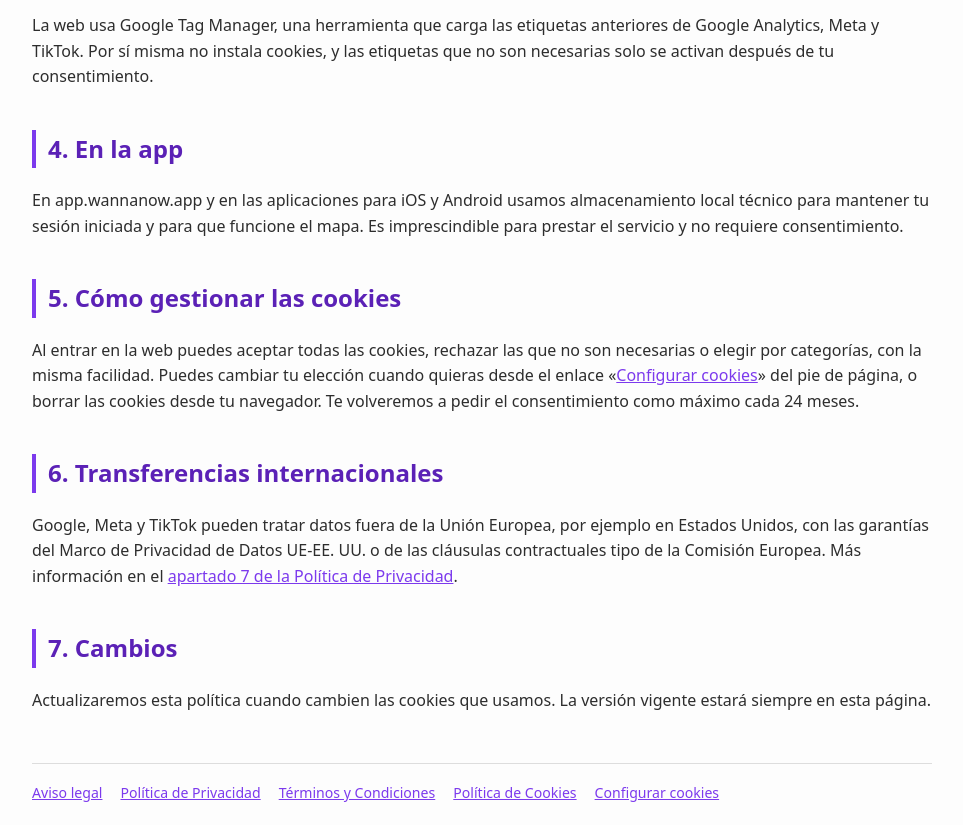
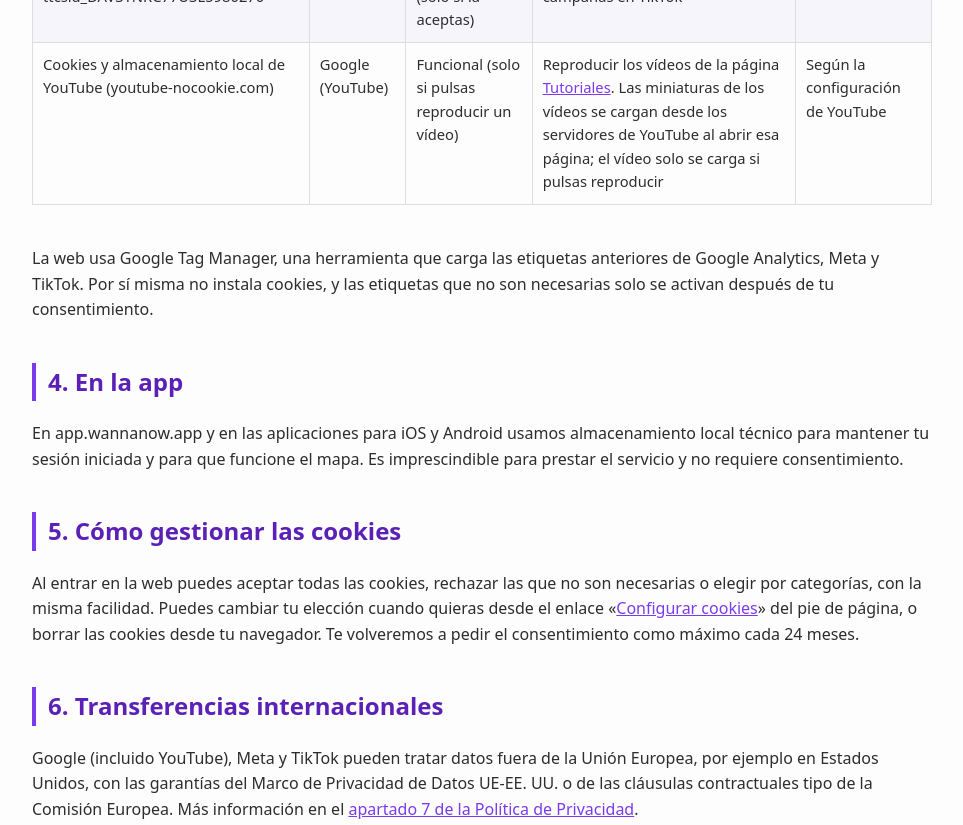
Before and after one commit to bynowapp-lab/wannanow, a plain HTML site: page politica-de-cookies/index.html in a window 1280 px wide. Shown: the part 1039-1864 px from the top of the page, without its empty margins (158-1121 px from the left). Drawn offline with Linux system fonts and the light colour scheme.

Commit message:
Política de Cookies: YouTube (vídeos de /tutoriales/)

```diff
--- a/politica-de-cookies/index.html
+++ b/politica-de-cookies/index.html
@@ -121,7 +121,7 @@ height="0" width="0" style="display:none;visibility:hidden"></iframe></noscript>
 <a href="/" class="back-link">← Volver a WannaNow</a>
 
 <h1>Política de Cookies</h1>
-<p class="updated">Última actualización: 14 de noviembre de 2026</p>
+<p class="updated">Última actualización: 17 de noviembre de 2026</p>
 
 <h2 id="que-son">1. Qué son las cookies</h2>
 <p>Las cookies y tecnologías similares son pequeños archivos o datos que una web guarda en tu dispositivo para funcionar o para recordar información sobre tu visita.</p>
@@ -138,6 +138,7 @@ height="0" width="0" style="display:none;visibility:hidden"></iframe></noscript>
     <tr><td>_fbp</td><td>Meta</td><td>Publicidad (solo si la aceptas)</td><td>Medir la eficacia de nuestras campañas en Facebook e Instagram</td><td>3 meses</td></tr>
     <tr><td>fr</td><td>Meta</td><td>Publicidad (solo si la aceptas)</td><td>Mostrar y medir anuncios en las plataformas de Meta</td><td>3 meses</td></tr>
     <tr><td>_ttp, _tt_enable_cookie, ttcsid, ttcsid_DAV3TNRC77U3L5980270</td><td>TikTok</td><td>Publicidad (solo si la aceptas)</td><td>Medir la eficacia de nuestras campañas en TikTok</td><td>3 meses</td></tr>
+    <tr><td>Cookies y almacenamiento local de YouTube (youtube-nocookie.com)</td><td>Google (YouTube)</td><td>Funcional (solo si pulsas reproducir un vídeo)</td><td>Reproducir los vídeos de la página <a href="/tutoriales/">Tutoriales</a>. Las miniaturas de los vídeos se cargan desde los servidores de YouTube al abrir esa página; el vídeo solo se carga si pulsas reproducir</td><td>Según la configuración de YouTube</td></tr>
 </table>
 </div>
 <p>La web usa Google Tag Manager, una herramienta que carga las etiquetas anteriores de Google Analytics, Meta y TikTok. Por sí misma no instala cookies, y las etiquetas que no son necesarias solo se activan después de tu consentimiento.</p>
@@ -149,7 +150,7 @@ height="0" width="0" style="display:none;visibility:hidden"></iframe></noscript>
 <p>Al entrar en la web puedes aceptar todas las cookies, rechazar las que no son necesarias o elegir por categorías, con la misma facilidad. Puedes cambiar tu elección cuando quieras desde el enlace «<a href="/?configurar-cookies">Configurar cookies</a>» del pie de página, o borrar las cookies desde tu navegador. Te volveremos a pedir el consentimiento como máximo cada 24 meses.</p>
 
 <h2 id="transferencias">6. Transferencias internacionales</h2>
-<p>Google, Meta y TikTok pueden tratar datos fuera de la Unión Europea, por ejemplo en Estados Unidos, con las garantías del Marco de Privacidad de Datos UE-EE. UU. o de las cláusulas contractuales tipo de la Comisión Europea. Más información en el <a href="/politica-de-privacidad/#proveedores">apartado 7 de la Política de Privacidad</a>.</p>
+<p>Google (incluido YouTube), Meta y TikTok pueden tratar datos fuera de la Unión Europea, por ejemplo en Estados Unidos, con las garantías del Marco de Privacidad de Datos UE-EE. UU. o de las cláusulas contractuales tipo de la Comisión Europea. Más información en el <a href="/politica-de-privacidad/#proveedores">apartado 7 de la Política de Privacidad</a>.</p>
 
 <h2 id="cambios">7. Cambios</h2>
 <p>Actualizaremos esta política cuando cambien las cookies que usamos. La versión vigente estará siempre en esta página.</p>
```
